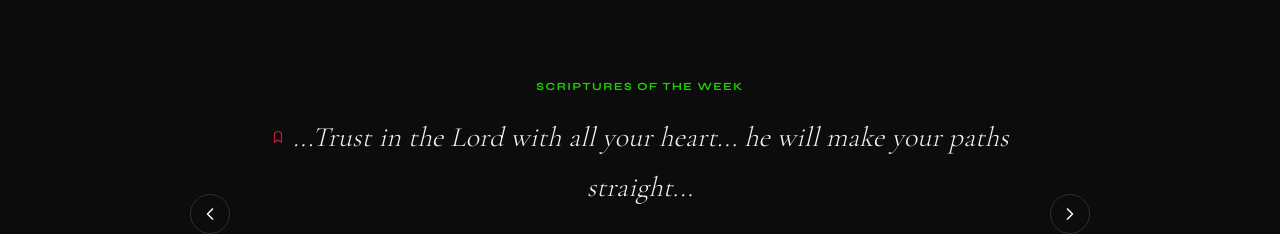
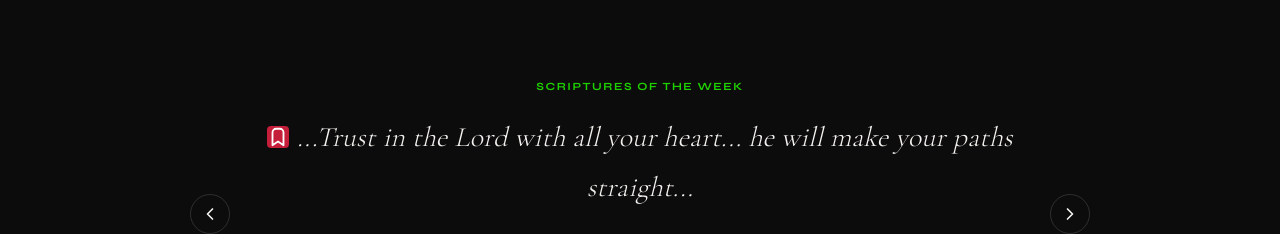
Before and after one commit to Richeyy10/The-Xpression-House, a Next.js app: page / in a window 1280 px wide. Shown: the part 2080-2314 px from the top of the page. Built offline with nearby package versions, Linux system fonts and the light colour scheme.

Commit message:
Cleaning the git stream

```diff
--- a/app/globals.css
+++ b/app/globals.css
@@ -322,8 +322,11 @@ header.nav.menu-open {
   height: 5.5em;
 }
 .quote__red-mark {
-  display: inline-block; color: var(--accent-red); flex-shrink: 0;
-  margin-right: var(--space-xs); vertical-align: middle; position: relative; top: -3px;
+  display: inline-flex; align-items: center; justify-content: center;
+  color: #fff; background: var(--accent-red);
+  width: 22px; height: 22px; border-radius: 4px;
+  flex-shrink: 0; margin-right: var(--space-xs);
+  vertical-align: middle; position: relative; top: -3px;
 }
 .quote__attr { display: flex; align-items: center; gap: 12px; justify-content: center; }
 .quote__line { width: 40px; height: 1px; background: rgba(240,237,230,.2); }
--- a/app/page.tsx
+++ b/app/page.tsx
@@ -7,7 +7,7 @@ import MarqueeSection from '@/components/MarqueeSection'
 import Setlist from '@/components/Setlist'
 import Sermon from '@/components/Sermon'
 import Pastor from '@/components/Pastor'
-import HeadChurch from '@/components/HeadChurch'
+// import HeadChurch from '@/components/HeadChurch'
 import GivingCTA from '@/components/GivingCTA'
 import Visit from '@/components/Visit'
 import Newsletter from '@/components/Newsletter'
--- a/components/ui/Button.tsx
+++ b/components/ui/Button.tsx
@@ -1,6 +1,6 @@
 import { ReactNode, CSSProperties, MouseEventHandler } from 'react'
 
-type Variant = 'primary' | 'secondary' | 'nav'
+type Variant = 'primary' | 'secondary'
 
 interface BaseProps {
   variant?: Variant
```
Also changed, not shown: 1 other file (tests, documents, lock files or other folders).
